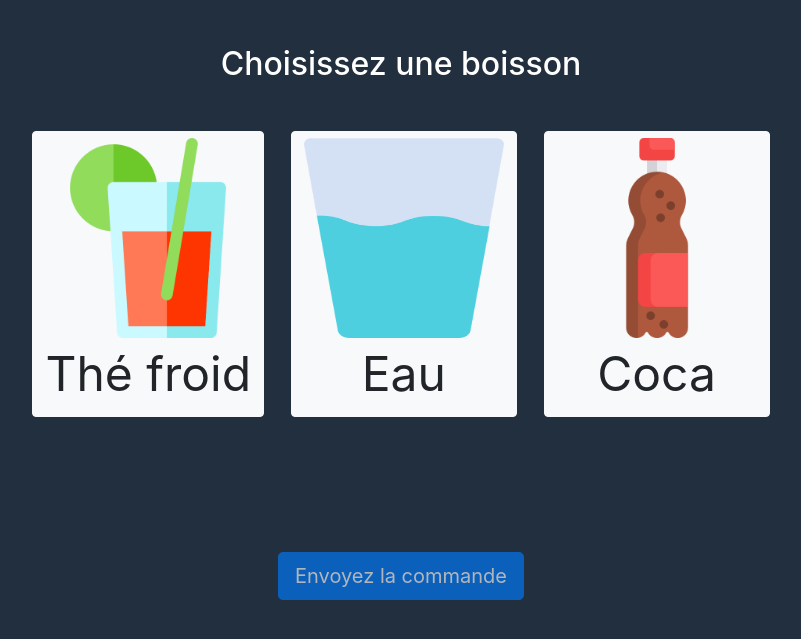
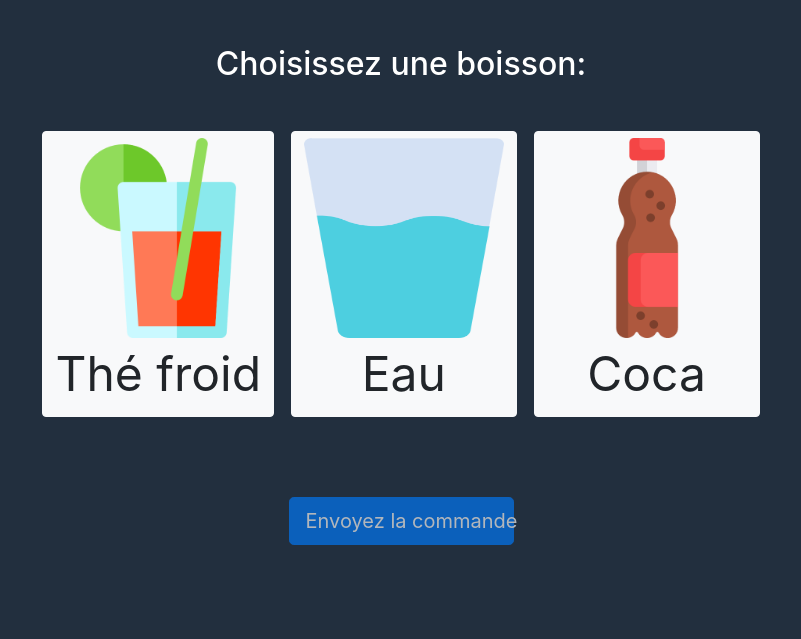
Before and after one commit to robots-ju/alcobot, a plain HTML site: page WEB/commande/index.html in a window 1280 px wide. Shown: the part 83-722 px from the top of the page, without its empty margins (239-1040 px from the left). Drawn offline with nearby package versions, Linux system fonts and the light colour scheme; no server answers.

Commit message:
Modif du turfu !!!!

```diff
--- a/WEB/commande/commande.css
+++ b/WEB/commande/commande.css
@@ -10,7 +10,7 @@
 
 .boissons .btn{
     text-align: center;
-    margin: 10px;
+    margin: 5px;
     font-size: 2em;
     margin-top: 5vh;
 }
@@ -20,7 +20,7 @@
 }
 
 #send1 {
-    margin-top: 125px;
+    margin-top: 75px;
     text-align: center;
 }
  .logo {
--- a/WEB/commande/commande.js
+++ b/WEB/commande/commande.js
@@ -32,12 +32,6 @@
             boissonCommandeTexte.textContent = 'Coca';
             imageSrc = 'soda.png';
             break;
-
-        case 'limonadeCitron':
-            boissonCommandeTexte.textContent = 'Limonade citron';
-            imageSrc = 'lemon-juice.png'
-            break;
-
     }
     document.getElementById('boissonCommandeImage').src = 'src/images/' + imageSrc;
 }
--- a/WEB/commande/index.html
+++ b/WEB/commande/index.html
@@ -18,7 +18,7 @@
 
 <body>
     <img class="logo" src="src/images/logo.svg"  width="250" height="70" alt="Logo de la Coupe Robots-JU">
-    <h2 class="mt-5 text-white text-blod">Choisissez une boisson</h2>
+    <h2 class="mt-5 text-white text-blod">Choisissez une boisson:</h2>
     <div class="boissons bouttonBoisson">
         <button class="btn btn-light" data-boisson='theFroid'><img src="src/images/iced-tea.png" width="200"
                 height="200"> <br>Thé froid</button>
@@ -29,7 +29,7 @@
         <!--<button class="btn btn-light" data-boisson='limonadeCitron'><img src="src/images/lemon-juice.png"
                 width="124" height="124"> <br>Limonade</button>-->
     </div>
-    <button type="button" id='send1' class="btn btn-lg btn-primary" disabled data-toggle="modal" data-target="#demandeCommande">Envoyez
+    <button type="button" id='send1' class="btn btn-lg btn-primary" style="width: 225px;" disabled data-toggle="modal" data-target="#demandeCommande">Envoyez
         la commande</button>
     <!-- Demande d'envoie de la commande -->
     <div class="modal fade" id="demandeCommande" tabindex="-1" role="dialog" aria-labelledby="exampleModalLabel"
```
